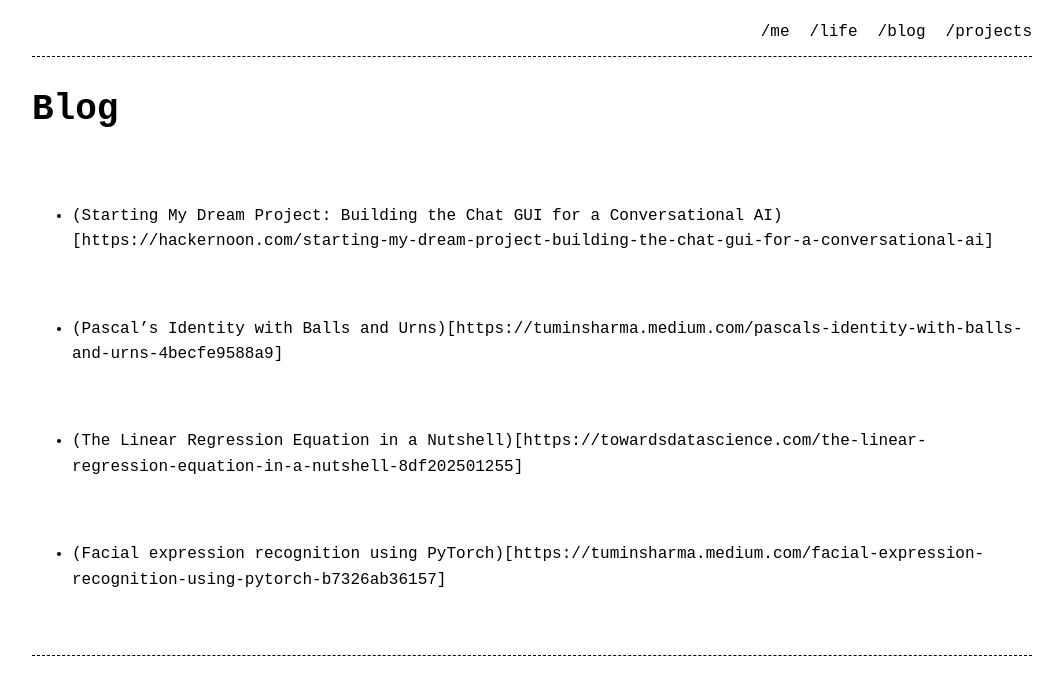
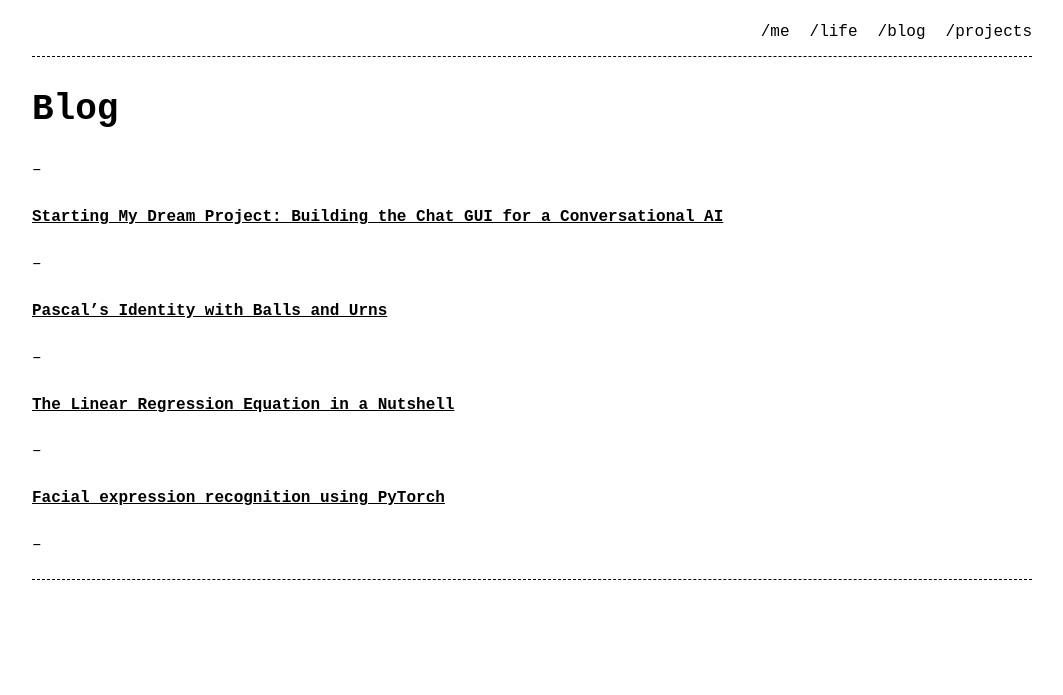
Before and after one commit to TumAro/tumaro.github.io, a Jekyll site: the page built from pages/blog.md, in a window 1280 px wide. Shown: the top 695 px of the page, without its empty margins (108-1171 px from the left). Built offline with Jekyll 4.4.1, drawn with Linux system fonts in a browser that asks for light colours.

Commit message:
blog update

```diff
--- a/pages/blog.md
+++ b/pages/blog.md
@@ -6,20 +6,20 @@ permalink: /blog/
 
 # Blog
 
-<br>
+--
 
-- (Starting My Dream Project: Building the Chat GUI for a Conversational AI)[https://hackernoon.com/starting-my-dream-project-building-the-chat-gui-for-a-conversational-ai]
+#### [Starting My Dream Project: Building the Chat GUI for a Conversational AI](https://hackernoon.com/starting-my-dream-project-building-the-chat-gui-for-a-conversational-ai)
 
-<br>
+--
 
-- (Pascal’s Identity with Balls and Urns)[https://tuminsharma.medium.com/pascals-identity-with-balls-and-urns-4becfe9588a9]
+#### [Pascal’s Identity with Balls and Urns](https://tuminsharma.medium.com/pascals-identity-with-balls-and-urns-4becfe9588a9)
 
-<br>
+--
 
-- (The Linear Regression Equation in a Nutshell)[https://towardsdatascience.com/the-linear-regression-equation-in-a-nutshell-8df202501255]
+#### [The Linear Regression Equation in a Nutshell](https://towardsdatascience.com/the-linear-regression-equation-in-a-nutshell-8df202501255)
 
-<br>
+--
 
-- (Facial expression recognition using PyTorch)[https://tuminsharma.medium.com/facial-expression-recognition-using-pytorch-b7326ab36157]
+#### [Facial expression recognition using PyTorch](https://tuminsharma.medium.com/facial-expression-recognition-using-pytorch-b7326ab36157)
 
-<br>
+--
```
